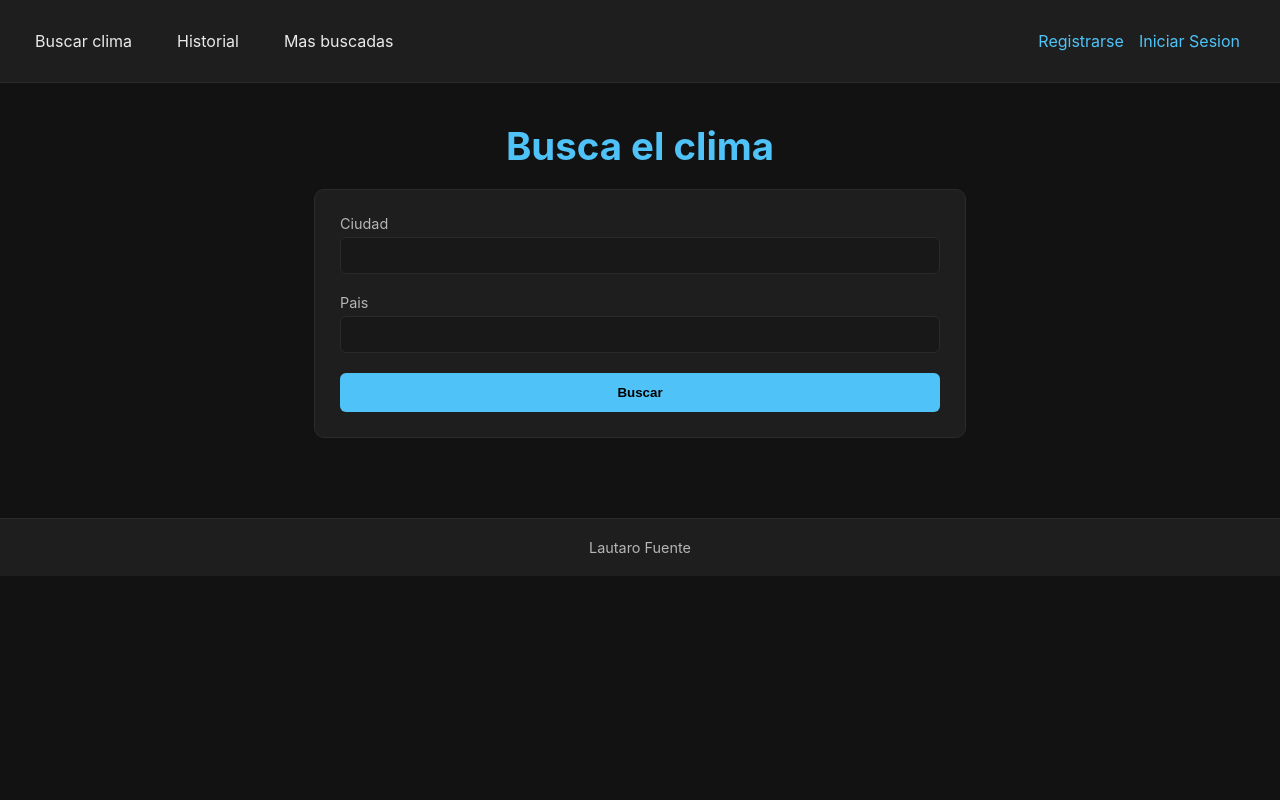
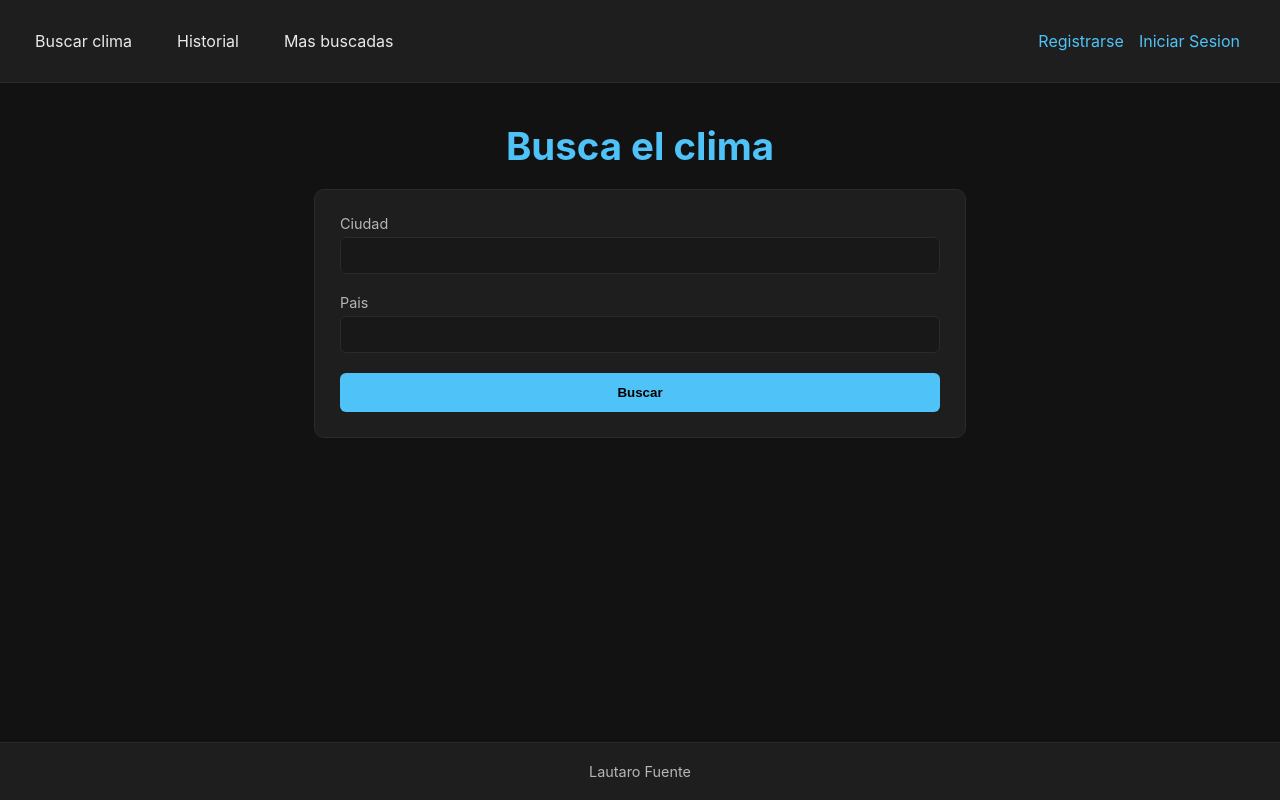
Before and after one commit to LautaroFuente/weather-app-node-react, a React (Vite) app in the folder weather-app-frontend/: page / in a window 1280 px wide. Built offline with nearby package versions, Linux system fonts and the light colour scheme.

Commit message:
update style of footer

```diff
--- a/weather-app-frontend/src/index.css
+++ b/weather-app-frontend/src/index.css
@@ -21,6 +21,23 @@ body {
   margin: 0;
   background: var(--bg-main);
   color: var(--text-primary);
+}
+
+html,
+body {
+  height: 100%;
+  margin: 0;
+  padding: 0;
+}
+
+#root {
+  min-height: 100vh;
+  display: flex;
+  flex-direction: column;
+}
+
+.main-content {
+  flex: 1;
 }
 
 h1,
--- a/weather-app-frontend/src/pages/CityTop.jsx
+++ b/weather-app-frontend/src/pages/CityTop.jsx
@@ -7,7 +7,7 @@ function CityTop() {
   return (
     <>
       <Header />
-      <div className="citytop-container">
+      <div className="citytop-container main-content">
         <h1>Ciudades más buscadas</h1>
         <ViewTopCity />
       </div>
--- a/weather-app-frontend/src/pages/History.jsx
+++ b/weather-app-frontend/src/pages/History.jsx
@@ -14,12 +14,12 @@ function History() {
     <>
       <Header />
       {token ? (
-        <div className="history-page">
+        <div className="history-page main-content">
           <h1>Tu historial de busqueda</h1>
           <ViewHistory />
         </div>
       ) : (
-        <div className="history-page">
+        <div className="history-page main-content">
           <h1 className="history-login-warning">Debes iniciar sesion</h1>
           <NavLink to="/login"></NavLink>
         </div>
--- a/weather-app-frontend/src/pages/Home.jsx
+++ b/weather-app-frontend/src/pages/Home.jsx
@@ -12,7 +12,7 @@ function Home() {
   return (
     <>
       <Header />
-      <div className="home-container">
+      <div className="home-container main-content">
         <h1>Busca el clima</h1>
         {token && <h3>Bienvenido: {username}</h3>}
         <FormWeather />
--- a/weather-app-frontend/src/pages/Login.jsx
+++ b/weather-app-frontend/src/pages/Login.jsx
@@ -7,8 +7,10 @@ function Login() {
   return (
     <>
       <Header />
-      <h1 className="login-page-title">Inicia sesión</h1>
-      <FormLogin />
+      <div className="main-content">
+        <h1 className="login-page-title">Inicia sesión</h1>
+        <FormLogin />
+      </div>
       <Footer />
     </>
   );
--- a/weather-app-frontend/src/pages/Register.jsx
+++ b/weather-app-frontend/src/pages/Register.jsx
@@ -7,8 +7,10 @@ function Register() {
   return (
     <>
       <Header />
-      <h1 className="page-title">Registrate</h1>
-      <FormRegister />
+      <div className="main-content">
+        <h1 className="page-title">Registrate</h1>
+        <FormRegister />
+      </div>
       <Footer />
     </>
   );
```
